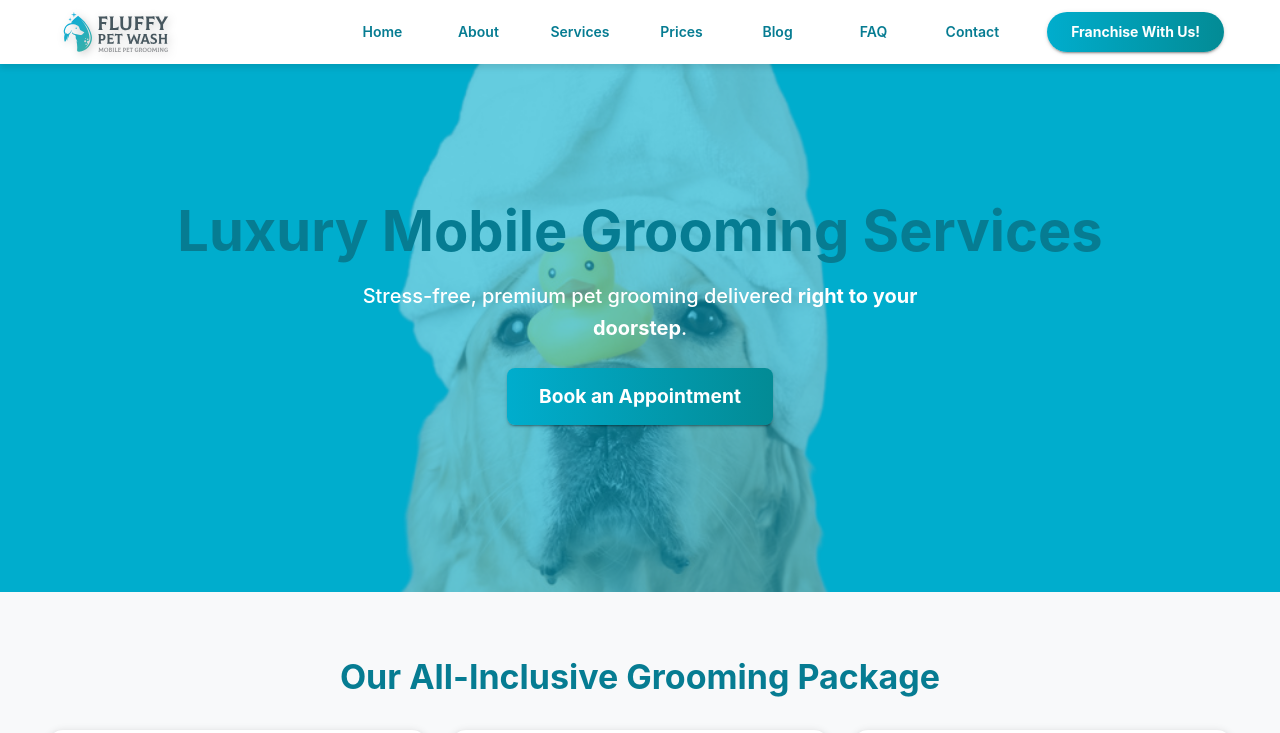
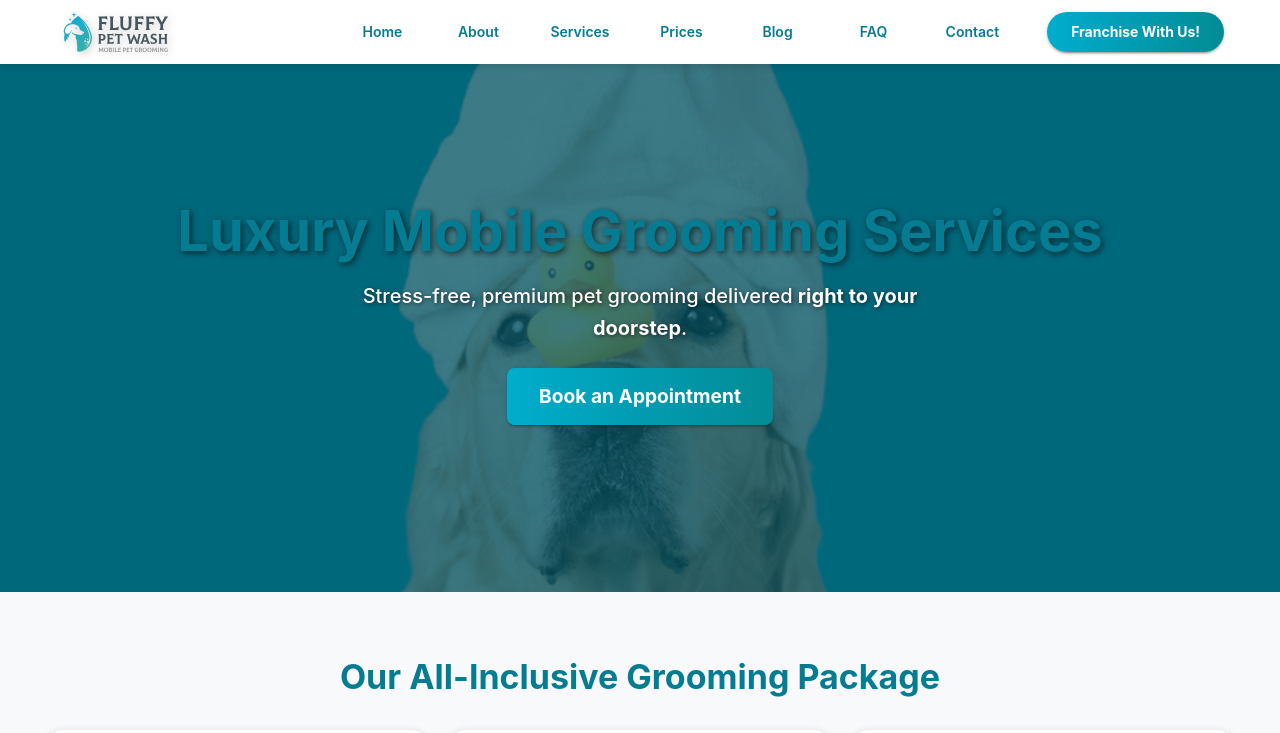
Before and after one commit to crisboxing11/Fluffy, a Next.js app: page /services in a window 1280 px wide. Shown: the top 733 px of the page. Built offline with nearby package versions, Linux system fonts and the light colour scheme.

Commit message:
Improve hero text readability

```diff
--- a/pages/services.tsx
+++ b/pages/services.tsx
@@ -127,11 +127,12 @@ const ServicesPage = () => {
           loading="lazy"
             style={{ opacity: 0.4 }}
           />
+          <Box sx={{ position: 'absolute', inset: 0, backgroundColor: 'rgba(0,0,0,0.4)' }} />
           <Box sx={{ position: 'relative', zIndex: 2, px: 3 }}>
-            <Typography variant="h1" fontWeight="bold" sx={{ fontSize: { xs: '2rem', md: '3.5rem' } }}>
+            <Typography variant="h1" fontWeight="bold" sx={{ fontSize: { xs: '2rem', md: '3.5rem' }, textShadow: '2px 2px 6px rgba(0,0,0,0.6)' }}>
               Luxury Mobile Grooming Services
             </Typography>
-            <Typography variant="h6" sx={{ maxWidth: 600, mx: 'auto', mt: 2 }}>
+            <Typography variant="h6" sx={{ maxWidth: 600, mx: 'auto', mt: 2, textShadow: '1px 1px 4px rgba(0,0,0,0.6)' }}>
               Stress-free, premium pet grooming delivered <b>right to your doorstep</b>.
             </Typography>
             <Button
```
Also changed, not shown: pages/blog.tsx (+8 -1 lines).
